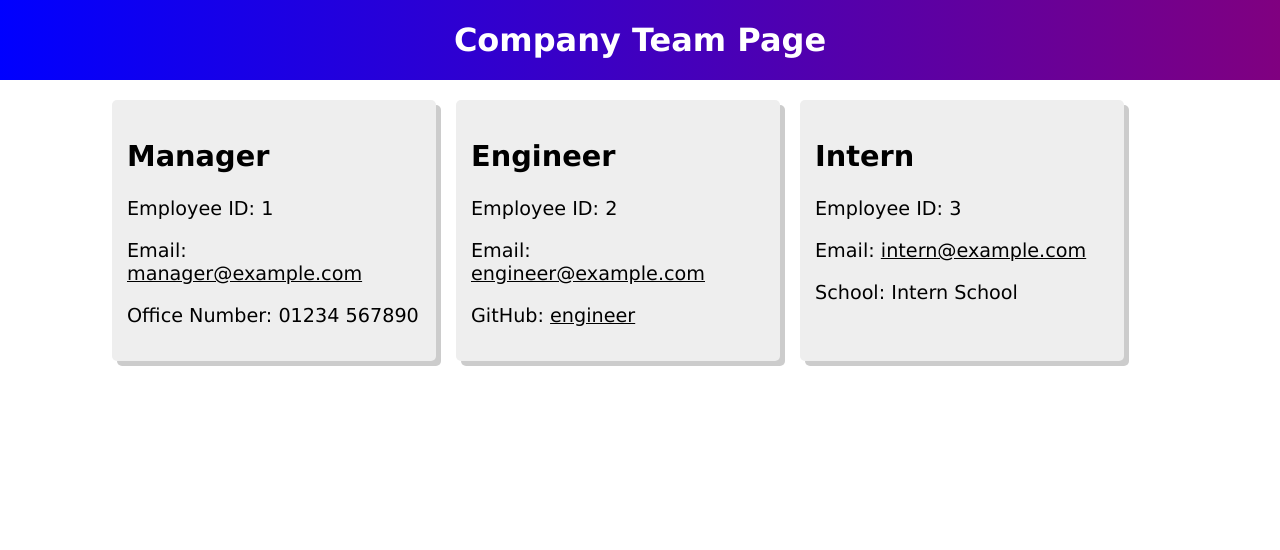
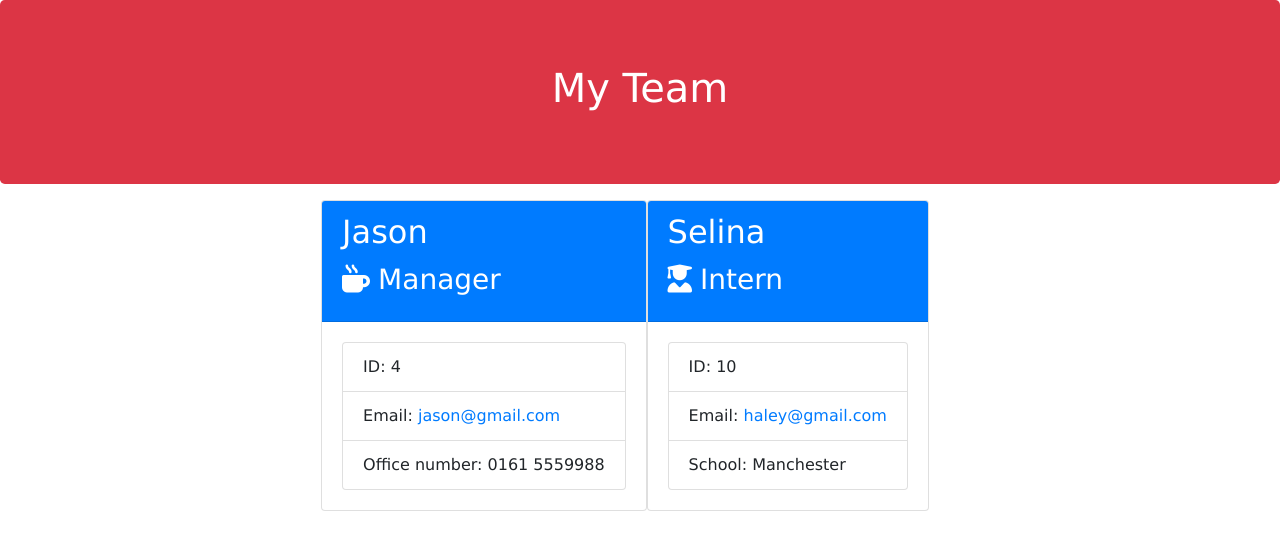
Before and after one commit to Skirkzzz/week-10_employee_Application, a website: page dist/team.html in a window 1280 px wide. Drawn offline with nearby package versions, Linux system fonts and the light colour scheme.

Commit message:
Update html

```diff
--- a/dist/team.html
+++ b/dist/team.html
@@ -1,43 +1,68 @@
 <!DOCTYPE html>
 <html lang="en">
-<head>
-    <meta charset="UTF-8">
-    <meta http-equiv="X-UA-Compatible" content="IE=edge">
-    <meta name="viewport" content="width=device-width, initial-scale=1.0">
-    <title>Company Team Page</title>
-    <link rel="stylesheet" href="./style.css">
-</head>
-<body>
-    <header>
-        <h1>Company Team Page</h1>
-    </header>
-    <main>
-        <div class="team">
-            <div class="card">
-            <div class="card-header">
-                <h2>Manager</h2>
-                <p>Employee ID: 1</p>
-                <p>Email: <a href="mailto:manager@example.com">manager@example.com</a></p>
-                <p>Office Number: 01234 567890</p>
+  <head>
+    <meta charset="UTF-8" />
+    <meta name="viewport" content="width=device-width, initial-scale=1.0" />
+    <meta http-equiv="X-UA-Compatible" content="ie=edge" />
+    <title>My Team</title>
+    <link
+      rel="stylesheet"
+      href="https://stackpath.bootstrapcdn.com/bootstrap/4.3.1/css/bootstrap.min.css"
+      integrity="sha384-ggOyR0iXCbMQv3Xipma34MD+dH/1fQ784/j6cY/iJTQUOhcWr7x9JvoRxT2MZw1T"
+      crossorigin="anonymous"
+    />
+    <link rel="stylesheet" href="style.css" />
+    <script src="https://kit.fontawesome.com/c502137733.js"></script>
+  </head>
+
+  <body>
+    <div class="container-fluid">
+      <div class="row">
+        <div class="col-12 jumbotron mb-3 team-heading bg-danger">
+          <h1 class="text-center text-white">My Team</h1>
+        </div>
+      </div>
+    </div>
+    <div class="container">
+      <div class="row">
+        <div class="row team-area col-12 d-flex justify-content-center">
+          <div class="card employee-card">
+            <div class="card-header bg-primary text-white">
+              <h2 class="card-title">Jason</h2>
+              <h3 class="card-title">
+                <i class="fas fa-mug-hot mr-2"></i>Manager
+              </h3>
             </div>
+            <div class="card-body">
+              <ul class="list-group">
+                <li class="list-group-item">ID: 4</li>
+                <li class="list-group-item">
+                  Email: <a href="mailto:jason@gmail.com">jason@gmail.com</a>
+                </li>
+                <li class="list-group-item">Office number: 0161 5559988</li>
+              </ul>
+            </div>
+          </div>
+
+          <div class="card employee-card">
+            <div class="card-header bg-primary text-white">
+              <h2 class="card-title">Selina</h2>
+              <h3 class="card-title">
+                <i class="fas fa-user-graduate mr-2"></i>Intern
+              </h3>
+            </div>
+            <div class="card-body">
+              <ul class="list-group">
+                <li class="list-group-item">ID: 10</li>
+                <li class="list-group-item">
+                  Email: <a href="mailto:selina@gmail.com">haley@gmail.com</a>
+                </li>
+                <li class="list-group-item">School: Manchester</li>
+              </ul>
+            </div>
+          </div>
         </div>
-            <div class="card">
-            <div class="card-header">
-                <h2>Engineer</h2>
-                <p>Employee ID: 2</p>
-                <p>Email: <a href="mailto:engineer@example.com">engineer@example.com</a></p>
-                <p>GitHub: <a href="https://github.com/engineer" target="_blank">engineer</a></p>
-            </div>
-        </div>
-            <div class="card">
-            <div class="card-header">
-                <h2>Intern</h2>
-                <p>Employee ID: 3</p>
-                <p>Email: <a href="mailto:intern@example.com">intern@example.com</a></p>
-                <p>School: Intern School</p>
-            </div>
-        </div>
-        </div>
-    </main>
-</body>
+      </div>
+    </div>
+  </body>
 </html>
```
